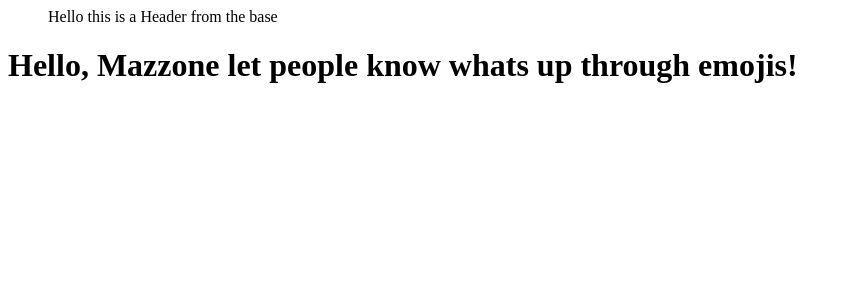
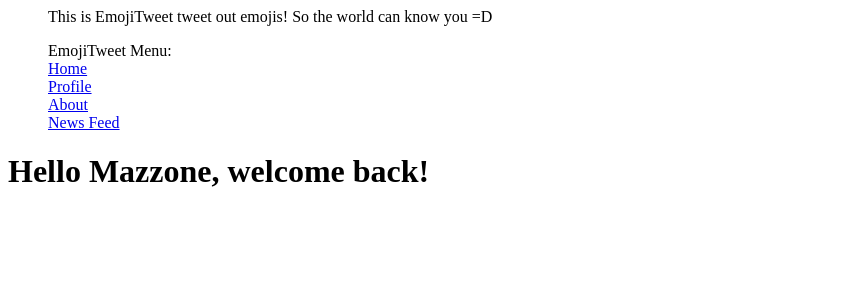
Before and after one commit to gp48maz1/EmojiTweet, a Flask app: page / in a window 1280 px wide. Shown: the top 300 px of the page, without its empty margins (0-850 px from the left). Run offline with Flask 2, Linux system fonts and the light colour scheme.

Commit message:
Change 4
Added the various pages WHICH JEFF NEEDS TO GET ER DONE

```diff
--- a/app/templates/base.html
+++ b/app/templates/base.html
@@ -7,14 +7,15 @@
 		{% endif %}
 	</head>
 	<body>
-		<ul> Hello this is a Header from the base </ul>
-		<!--
+		<ul> This is EmojiTweet tweet out emojis! So the world can know you =D </ul>
 		<ul class = "normal menu">
-			<div>Food Blog: </div>
+			<div>EmojiTweet Menu: </div>
 			<div><a href="/index">Home</a></div>
 			<div><a href="/profile">Profile</a></div>
 			<div><a href="/about">About</a></div>
+			<div><a href="/newsfeed">News Feed</a></div>
 		</ul>
+		<!--
 		<ul class = "food menu">
 			<li>Food Blog Content: </li>
 			<li><a href="/styles">Styles</a></li>
--- a/app/templates/index.html
+++ b/app/templates/index.html
@@ -1,4 +1,4 @@
 		{% extends "base.html" %}
 		{% block content %}
-		<h1>Hello, {{user.nickname}} let people know whats up through emojis!</h1>
+		<h1>Hello {{user.nickname}}, welcome back!</h1>
 		{% endblock %}
--- /dev/null
+++ b/app/templates/newsfeed.html
@@ -0,0 +1,4 @@
+		{% extends "base.html" %}
+		{% block content %}
+		<h1>Hello, {{user.nickname}} these are your friends emojis!</h1>
+		{% endblock %}
--- /dev/null
+++ b/app/templates/profile.html
@@ -0,0 +1,4 @@
+		{% extends "base.html" %}
+		{% block content %}
+		<h1>Hello, {{user.nickname}} let people know whats up through emojis!</h1>
+		{% endblock %}
--- a/app/views.py
+++ b/app/views.py
@@ -1,10 +1,11 @@
 from flask import render_template, redirect
 from app import app
+
+user = { 'nickname': 'Mazzone'}
 
 @app.route('/')
 @app.route('/index')
 def index():
-	user = { 'nickname': 'Mazzone'}
 	return render_template("index.html",
 		title = 'Home',
 		user = user
@@ -13,4 +14,20 @@
 @app.route('/about')
 def about():
 	return render_template("about.html",
-		title = 'About')
+		title = 'About',
+		user = user
+		)
+
+@app.route('/profile')
+def profile():
+	return render_template("profile.html",
+		title = 'Profile',
+		user = user
+		)
+
+@app.route('/newsfeed')
+def newsfeed():
+	return render_template("newsfeed.html",
+		title = 'News Feed',
+		user = user
+		)
```
Also changed, not shown: 1 other file.
